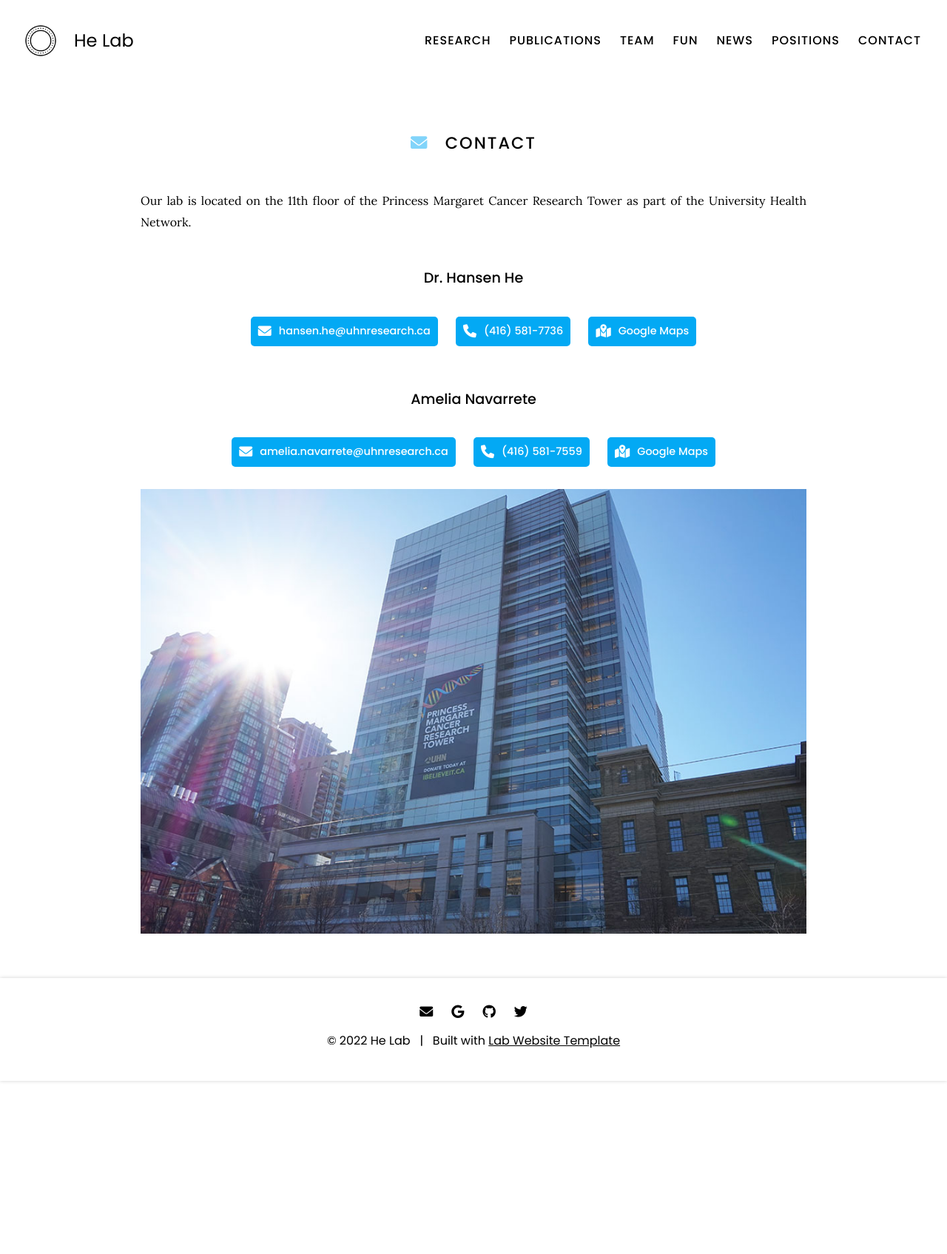
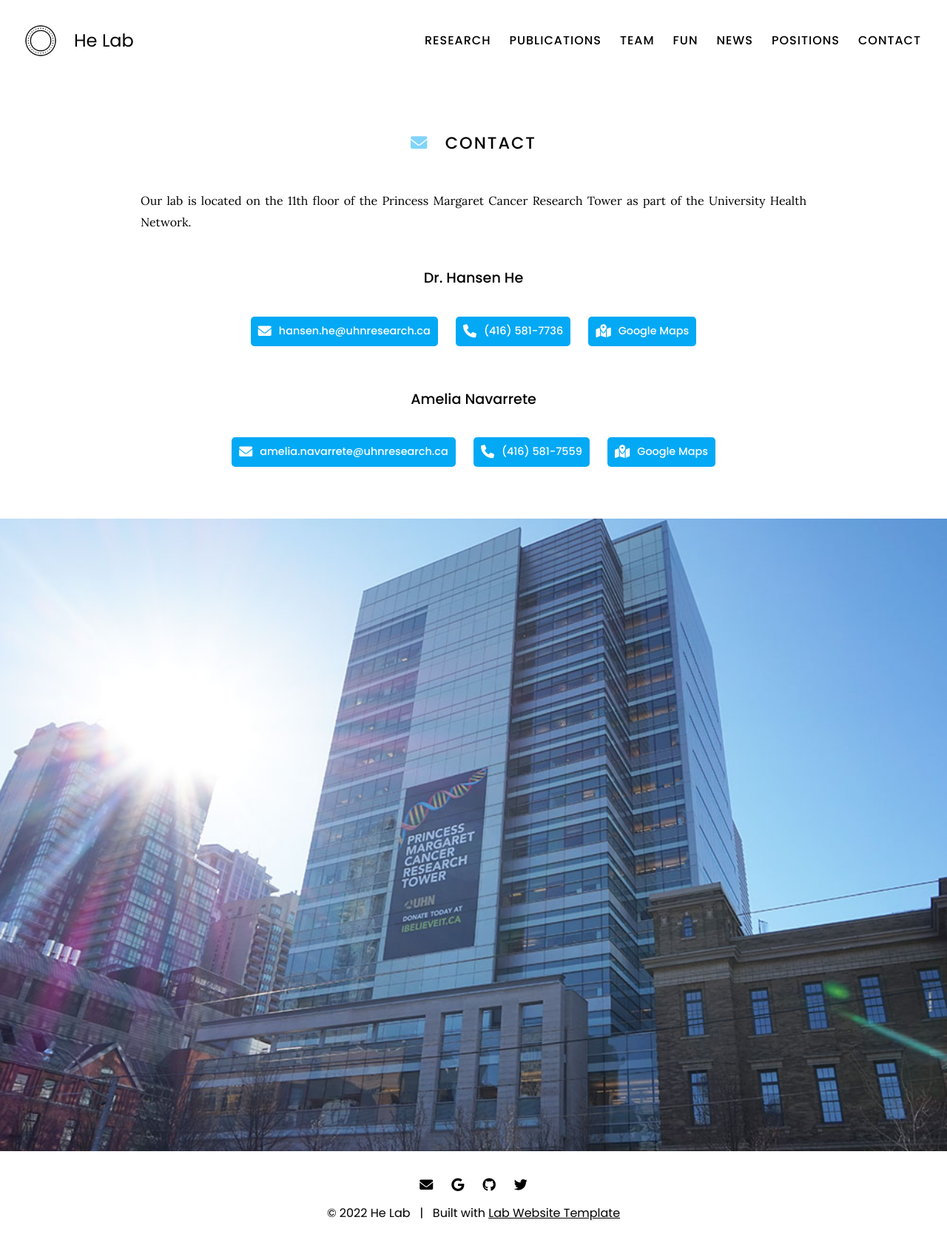
Before and after one commit to vivianschu/blue, a Jekyll site: the page built from contact/index.md, in a window 1280 px wide. Shown: the whole page at 74% size. Built offline with Jekyll 4.4.1, drawn with Linux system fonts in a browser that asks for light colours; before the commit the page ends 1461 px from its top, so only the background shows below that.

Commit message:
Update index.md

```diff
--- a/contact/index.md
+++ b/contact/index.md
@@ -70,4 +70,5 @@ Our lab is located on the 11th floor of the Princess Margaret Cancer Research To
 %}
 {:.center}
 
+{% include section.html full=true %}
 {% include banner.html image="images/pmcrt.jpeg" %}
```
